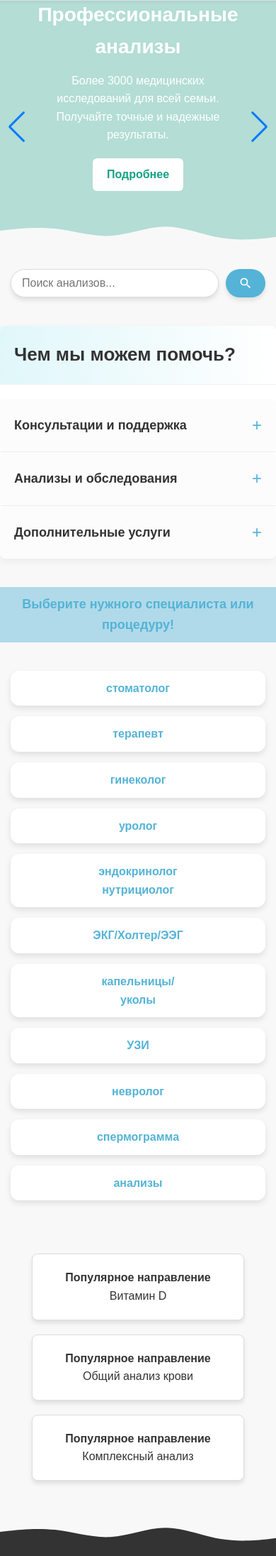
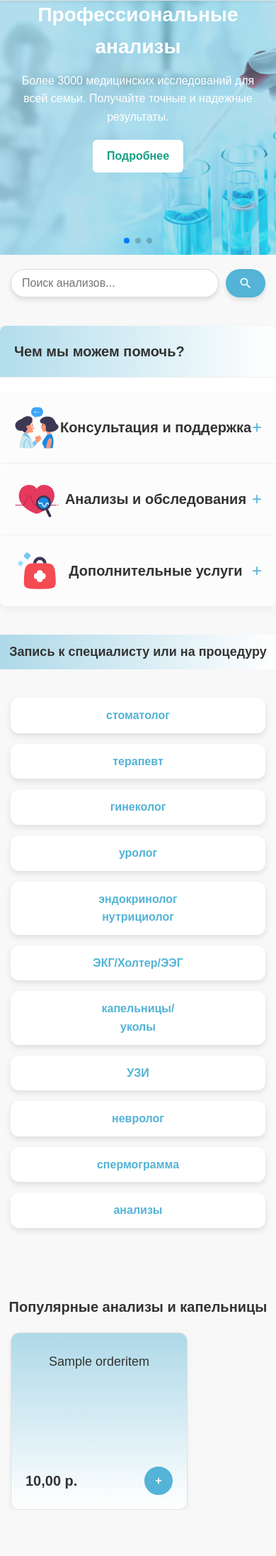
Before and after one commit to Batditos/FamilyDOC, a Django app: page / in a window 390 px wide. Shown: the part 61-2253 px from the top of the page at 71% size. Run offline with Django 5.2, Linux system fonts and the light colour scheme; tables that the repository leaves empty hold one stand-in row (Sample ...).

Commit message:
добавлены фото и обновлены стили
- загружены новые изображения для слайдера
- немного изменены стили отображения (отступы, адаптивность)

```diff
--- a/medclinic/static/css/main.css
+++ b/medclinic/static/css/main.css
@@ -1,12 +1,14 @@
-
+/* Стили для Hero-слайдера */
 .hero {
     position: relative;
     width: 100%;
+    margin-bottom: 10px;
+    padding-top: 20px;
 }
 
 .swiper {
     width: 100%;
-            height: 550px;
+    height: 580px;
 }
 
 .swiper-slide {
@@ -18,7 +20,7 @@
     align-items: center;
     justify-content: center;
     text-align: center;
-            padding: 0 24px;
+
 }
 
 .slide-image {
@@ -43,26 +45,27 @@
 .content {
     position: relative;
     z-index: 2;
-            color: #000000;
+    color: #ffffff;
     padding: 0 24px;
 }
 
 .slide1 .image-overlay {
-            background-color: #16a0844d;
+    background-color: #54b3d673;
 }
 
 .slide2 .image-overlay {
-            background-color: rgba(52, 152, 219, 0.497);
+    background-color: #54b3d673;
 }
 
 .slide3 .image-overlay {
-            background-color: rgba(231, 76, 60, 0.3);
+    background-color: #54b3d673;
 }
 
 .swiper-slide h2 {
     font-size: 36px;
     margin: 0 0 12px;
     color: #fff;
+    font-weight: 700;
 }
 
 .swiper-slide p {
@@ -144,44 +182,24 @@
     height: 20px;
 }
 
-        .popular-cards {
-            display: flex;
-            flex-wrap: wrap;
-            justify-content: center;
-            gap: 20px;
-            padding: 20px 15px;
-        }
-
-        .card {
-            background: #fff;
-            border: 1px solid #ddd;
-            border-radius: 8px;
-            box-shadow: 0 4px 6px rgba(0, 0, 0, 0.1);
-            padding: 20px;
-            text-align: center;
-            flex: 1 1 250px;
-            max-width: 300px;
-        }
-
-        /* Styles for accordion */
+/* Стили для аккордеона */
 .accordion-section {
     width: 100%;
     max-width: 960px;
     margin: 40px auto;
-
     background-color: #fff;
     border-radius: 8px;
     box-shadow: 0 4px 12px rgba(0, 0, 0, 0.05);
 }
 
 .accordion-title {
-            font-size: 32px;
+    font-size: 28px;
     font-weight: bold;
     color: #333;
     padding: 20px;
     border-bottom: 1px solid #eee;
     margin-bottom: 20px;
-            background: linear-gradient(to right, #e0f7fa, #ffffff);
+    background: linear-gradient(to right, #54b3d673, #ffffff);
     border-radius: 8px 8px 0 0;
 }
 
@@ -267,18 +285,18 @@
     color: #666;
 }
 
-        /* New styles for specialist/procedure links */
+/* Стили для раздела "Специалисты/Процедуры" */
 .specialist-title-wrapper {
-            background-color: #54b3d66f;
+    background: linear-gradient(to right, #54b3d673, #ffffff);
     width: 100%;
     padding: 10px;
     text-align: center;
 }
 
 .specialist-title {
-            font-size: 32px;
+    font-size: 28px;
     font-weight: bold;
-            color: #54b3d6;
+    color: #333;
     margin: 0;
 }
 
@@ -313,19 +331,159 @@
     max-width: 200px;
     text-align: center;
 }
+
 .specialist-card:hover {
     background-color: #54b3d66f;
     color: #ffffff;
 }
+/* Стили для секции популярных товаров */
+.popular-section {
+  max-width: 1350px;
+    padding: 40px 0;
+    overflow-x: hidden;
+    margin: 0 auto;
+}
 
-        /* Mobile adjustments */
+.section-title {
+    font-size: 28px;
+    font-weight: bold;
+    color: #333;
+    margin-bottom: 20px;
+    text-align: center;
+}
+
+.swiper.popular-swiper {
+    width: 100%;
+    margin-bottom: 40px;
+    padding: 0 15px;
+}
+
+.swiper.popular-swiper {
+        height: 250px;
+
+        margin: 0 0;
+}
+.card-slide .card {
+    background: linear-gradient(180deg, #54b3d673, #ffffff);
+    border: 1px solid #e0e0e0;
+    border-radius: 12px;
+    box-shadow: 0 4px 8px rgba(0, 0, 0, 0.05);
+    padding: 20px;
+    display: flex;
+    flex-direction: column;
+    height: 100%;
+    justify-content: space-between;
+
+}
+
+.item-code {
+    font-size: 14px;
+    color: #666;
+    margin-bottom: 8px;
+}
+
+.item-title {
+    font-size: 18px;
+    font-weight: 300;
+    color: #333;
+    margin-bottom: 12px;
+    line-height: 1.4;
+}
+
+.item-details {
+    display: flex;
+    justify-content: space-between;
+    align-items: center;
+    margin-top: auto;
+}
+
+.item-price {
+    font-size: 20px;
+    font-weight: bold;
+    color: #333;
+}
+
+.add-to-cart-btn {
+    background: #54b3d6;
+    border: 2px solid #54b3d6;
+    color: #fff;
+    width: 40px;
+    height: 40px;
+    border-radius: 50%;
+    cursor: pointer;
+    transition: background-color 0.3s ease;
+    display: flex;
+    align-items: center;
+    justify-content: center;
+}
+
+.add-to-cart-btn:hover {
+    background-color: #4390b0;
+    border-color: #4390b0;
+}
+
+.add-to-cart-btn svg {
+    width: 20px;
+    height: 20px;
+}
+
+.popular-swiper .swiper-button-prev,
+.popular-swiper .swiper-button-next {
+    color: #54b3d6;
+    background-color: #fff;
+    border-radius: 50%;
+    width: 40px;
+    height: 40px;
+    box-shadow: 0 2px 5px rgba(0,0,0,0.1);
+    z-index: 10;
+}
+
+.popular-swiper .swiper-button-prev::after,
+.popular-swiper .swiper-button-next::after {
+    font-size: 16px;
+}
+
+/* Медиа-запросы для адаптивности */
 @media (max-width: 768px) {
-            .swiper { height: 360px; }
-            .swiper-slide h2 { font-size: 28px; }
-            .swiper-slide p { font-size: 16px; }
-            .accordion-title { font-size: 26px; }
-            .accordion-header h3 { font-size: 18px; }
-            .specialist-title { font-size: 18px; }
+  .hero {
+    padding: 0;
+  }
+   .card-slide {
+        width: 250px; /* Уменьшаем ширину слайда */
+    }
+
+    .card-slide .card {
+        width: 220px; /* Уменьшаем ширину карточки */
+        /* Добавьте margin, если нужно, для дополнительного контроля */
+        /* margin: 0 5px; */
+    }
+    .swiper {
+        height: 360px;
+        margin: 0;
+    }
+
+    .swiper-slide h2 {
+        font-size: 28px;
+    }
+
+    .swiper-slide p {
+        font-size: 16px;
+
+    }
+
+    .accordion-title {
+        font-size: 20px;
+    }
+
+    .accordion-header h3 {
+        font-size: 20px;
+    }
+    .section-title {
+      font-size: 20px;
+    }
+    .specialist-title {
+        font-size: 18px;
+    }
 
     .specialist-grid {
         flex-direction: column;
@@ -333,7 +491,28 @@
     }
 
     .specialist-card {
-                flex: 1 1 100%;
         max-width: 100%;
     }
+    .card-slide {
+      width: 300px;
     }
+    .card-slide .card {
+      width: 250px;
+    }
+
+    .popular-swiper .swiper-button-prev,
+    .popular-swiper .swiper-button-next {
+        display: none;
+    }
+
+    /* Скрываем кнопки главного слайдера на мобильных */
+    .hero-swiper .swiper-button-prev,
+    .hero-swiper .swiper-button-next {
+        display: none;
+    }
+}
+
+/* Устранение горизонтальной прокрутки
+body, html {
+    overflow-x: hidden;
+} */
--- a/medclinic/templates/core/home.html
+++ b/medclinic/templates/core/home.html
@@ -9,9 +9,10 @@
 
 {% block content %}
    <section class="hero relative">
-        <div class="swiper">
+        <div class="swiper hero-swiper">
             <div class="swiper-wrapper">
                 <div class="swiper-slide slide1">
+                   <img class="slide-image" src="{% static 'image/img_3.jpg' %}" alt="Слайд">
                     <div class="image-overlay"></div>
                     <div class="content">
                         <h2>Профессиональные анализы</h2>
@@ -31,6 +32,7 @@
                 </div>
 
                 <div class="swiper-slide slide3">
+                  <img class="slide-image" src="{% static 'image/img_2.jpg' %}" alt="Слайд">
                     <div class="image-overlay"></div>
                     <div class="content">
                         <h2>Запись к врачу</h2>
@@ -43,7 +45,7 @@
             <div class="swiper-button-prev"></div>
             <div class="swiper-button-next"></div>
         </div>
-        <svg class="hero-wave" xmlns="http://www.w3.org/2000/svg" viewBox="0 0 1440 320"><path fill="#f8f8f8" fill-opacity="1" d="M0,192L48,186.7C96,181,192,171,288,181.3C384,192,480,224,576,218.7C672,213,768,171,864,170.7C960,171,1056,213,1152,229.3C1248,245,1344,235,1392,230.7L1440,224L1440,320L1392,320C1344,320,1248,320,1152,320C1056,320,960,320,864,320C768,320,672,320,576,320C480,320,384,320,288,320C192,320,96,320,48,320L0,320Z"></path></svg>
+
     </section>
 
     <div class="container">
@@ -59,7 +61,7 @@
 
             <div class="accordion-item">
                 <div class="accordion-header">
-                    <h3>Консультации и поддержка</h3>
+                     <img src="{% static 'image/doctor.png' %}" alt="Слайд"><h3>Консультация и поддержка</h3>
                     <span class="icon">+</span>
                 </div>
                 <div class="accordion-content">
@@ -82,6 +84,7 @@
 
             <div class="accordion-item">
                 <div class="accordion-header">
+                  <img src="{% static 'image/heart.png' %}" alt="Слайд">
                     <h3>Анализы и обследования</h3>
                     <span class="icon">+</span>
                 </div>
@@ -101,6 +104,7 @@
 
             <div class="accordion-item">
                 <div class="accordion-header">
+                  <img src="{% static 'image/first-aid_box.png' %}" alt="Слайд">
                     <h3>Дополнительные услуги</h3>
                     <span class="icon">+</span>
                 </div>
@@ -113,25 +117,22 @@
             </div>
         </section>
         <div class="specialist-title-wrapper">
-        <h2 class="specialist-title">Выберите нужного специалиста или процедуру!</h2>
+        <h2 class="specialist-title">Запись к специалисту или на процедуру</h2>
     </div>
 
     <div class="container">
         <section class="specialist-section">
-            <!-- First row with 4 elements -->
             <div class="specialist-grid">
                 <a href="#" class="specialist-card"><h4>стоматолог</h4></a>
                 <a href="#" class="specialist-card"><h4>терапевт</h4></a>
                 <a href="#" class="specialist-card"><h4>гинеколог</h4></a>
                 <a href="#" class="specialist-card"><h4>уролог</h4></a>
             </div>
-            <!-- Second row with 3 elements -->
             <div class="specialist-grid">
                 <a href="#" class="specialist-card"><h4>эндокринолог<br>нутрициолог</h4></a>
                 <a href="#" class="specialist-card"><h4>ЭКГ/Холтер/ЭЭГ</h4></a>
                 <a href="#" class="specialist-card"><h4>капельницы/<br>уколы</h4></a>
             </div>
-            <!-- Third row with 4 elements -->
             <div class="specialist-grid">
                 <a href="#" class="specialist-card"><h4>УЗИ</h4></a>
                 <a href="#" class="specialist-card"><h4>невролог</h4></a>
@@ -139,18 +140,32 @@
                 <a href="#" class="specialist-card"><h4>анализы</h4></a>
             </div>
         </section>
-        <section class="popular-cards">
+        <section class="popular-section">
+    <div class="container popular-container">
+        <h2 class="section-title">Популярные анализы и капельницы</h2>
+        <div class="swiper popular-swiper">
+            <div class="swiper-wrapper">
+                {% for item in popular %}
+                <div class="swiper-slide card-slide">
                     <div class="card">
-                <h4>Популярное направление</h4>
-                <p>Витамин D</p>
+                        <div class="item-code">{{ item.code }}</div>
+                        <h3 class="item-title">{{ item.name }}</h3>
+                        <div class="item-details">
+                            <span class="item-price">{{ item.price }} p.</span>
+                            <form action="{% url 'cart:cart_add' item.id %}" method="post" style="display:inline;">
+                                {% csrf_token %}
+                                <button type="submit" class="add-to-cart-btn">
+                                    <svg xmlns="http://www.w3.org/2000/svg" viewBox="0 0 24 24" fill="#fff" width="24px" height="24px"><path d="M0 0h24v24H0z" fill="none"/><path d="M17 13h-4v4h-2v-4H7v-2h4V7h2v4h4v2z"/></svg>
+                                </button>
+                            </form>
                         </div>
-            <div class="card">
-                <h4>Популярное направление</h4>
-                <p>Общий анализ крови</p>
                     </div>
-            <div class="card">
-                <h4>Популярное направление</h4>
-                <p>Комплексный анализ</p>
+                </div>
+                {% endfor %}
+            </div>
+            <div class="swiper-button-prev popular-swiper-prev"></div>
+            <div class="swiper-button-next popular-swiper-next"></div>
+        </div>
     </div>
 </section>
     </div>
@@ -159,11 +174,12 @@
 {% block extra_js %}
     <script src="https://cdn.jsdelivr.net/npm/swiper@10/swiper-bundle.min.js"></script>
     <script>
-        document.addEventListener('DOMContentLoaded', function() {
-            var mySwiper = new Swiper('.swiper', {
+    // Инициализация главного Hero-слайдера
+var heroSwiper = new Swiper('.hero-swiper', {
     loop: true,
     autoplay: {
         delay: 5000,
+        disableOnInteraction: false,
     },
     pagination: {
         el: '.swiper-pagination',
@@ -174,7 +190,37 @@
         prevEl: '.swiper-button-prev',
     },
 });
+
+// Инициализация слайдера популярных анализов и капельниц
+var popularSwiper = new Swiper('.popular-swiper', {
+    slidesPerView: 1.5,
+    spaceBetween: 5,
+    navigation: {
+        nextEl: '.popular-swiper-next',
+        prevEl: '.popular-swiper-prev',
+    },
+    breakpoints: {
+
+        440: {
+              slidesPerView: 1.4,
+              spaceBetween: 5,
+          },
+
+        630: {
+            slidesPerView: 2.2,
+            spaceBetween: 5,
+        },
+        1024: {
+            slidesPerView: 3.5,
+            spaceBetween: 20,
+        },
+        1280: {
+            slidesPerView: 5,
+            spaceBetween: 25,
+        },
+    },
 });
+
  const accordionHeaders = document.querySelectorAll('.accordion-header'); {
 
             accordionHeaders.forEach(header => {
@@ -216,5 +262,6 @@
                 });
             });
         };
+
     </script>
 {% endblock %}
```
Also changed, not shown: other parts of medclinic/static/css/main.css (+39 -4 lines), medclinic/static/image/doctor.png (added), medclinic/static/image/first-aid_box.png (added), medclinic/static/image/heart.png (added), medclinic/static/image/img_1.jpg, medclinic/static/image/img_2.jpg (added), medclinic/static/image/img_3.jpg (added), medclinic/static/image/logo.png (deleted). Lines whose indentation alone changed are shown as unchanged.
